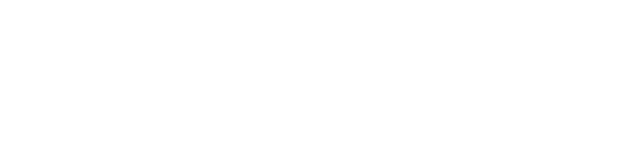
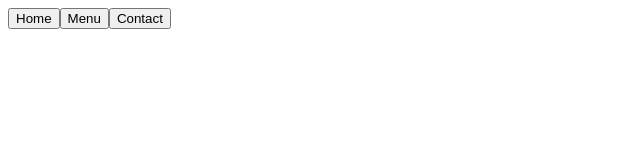
Before and after one commit to BwBest/restaurant-page, a website built with webpack: page dist/index.html in a window 1280 px wide. Shown: the whole page, without its empty margins (0-640 px from the left). Built offline with nearby package versions, Linux system fonts and the light colour scheme.

Commit message:
Add navigation bar and init function

```diff
--- /dev/null
+++ b/src/home.js
@@ -0,0 +1,5 @@
+const contentDiv = document.querySelector('#content');
+
+export default function homePage() {
+  console.log('Hello');
+}
--- a/src/index.js
+++ b/src/index.js
@@ -1 +1,33 @@
-console.log('Test');
+import homePage from './home.js';
+
+const contentDiv = document.querySelector('#content');
+
+function createNavigation() {
+  const tabs = document.createElement('div');
+  const homeBtn = document.createElement('button');
+  const menuBtn = document.createElement('button');
+  const contactBtn = document.createElement('button');
+
+  tabs.id = 'tabs';
+
+  homeBtn.textContent = 'Home';
+  menuBtn.textContent = 'Menu';
+  contactBtn.textContent = 'Contact';
+
+  homeBtn.id = 'home';
+  menuBtn.id = 'menu';
+  contactBtn.id = 'Contact';
+
+  tabs.appendChild(homeBtn);
+  tabs.appendChild(menuBtn);
+  tabs.appendChild(contactBtn);
+
+  contentDiv.appendChild(tabs);
+}
+
+function init() {
+  createNavigation();
+  homePage();
+}
+
+init();
--- a/webpack.config.js
+++ b/webpack.config.js
@@ -1,9 +1,10 @@
 const path = require('path');
 
 module.exports = {
-  entry: './src/index.js',
+  entry: { index: './src/index.js', home: './src/home.js' },
   output: {
-    filename: 'main.js',
+    filename: '[name].bundle.js',
     path: path.resolve(__dirname, 'dist'),
   },
+  devtool: 'inline-source-map',
 };
```
Also changed, not shown: dist/home.bundle.js (added), dist/index.bundle.js (added), dist/index.html, dist/main.js (deleted).
